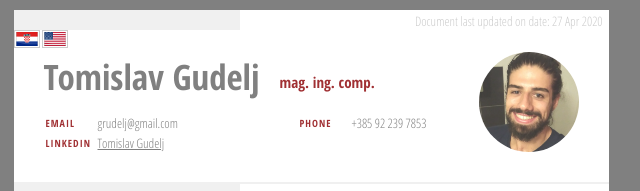
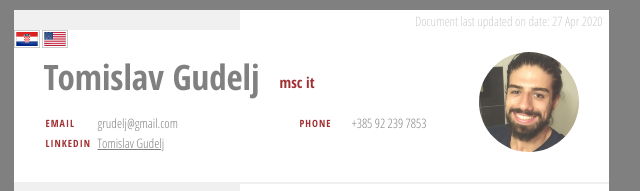
Before and after one commit to deljgu/deljgu.github.io, a plain HTML site: page docs/index.html in a window 1280 px wide. Shown: the top 191 px of the page, 329-969 px from the left. Drawn offline with Linux system fonts and the light colour scheme.

Commit message:
Minor update.

```diff
--- a/docs/index.html
+++ b/docs/index.html
@@ -331,7 +331,7 @@
             <br />
             <div class="section heading">
                 <h1>Tomislav Gudelj</h1>
-                <h2 class="color">mag. ing. comp.</h2>
+                <h2 class="color" id="Prijevod0-1">mag. ing. comp.</h2>
                 <div id="photo"></div>
             </div>
             <div class="section">
@@ -531,6 +531,7 @@
     function changeLangCro() {
         document.getElementById("posljednjeAzuriran").innerHTML = "Dokument posljednje ažuriran na datum: 27.04.2020";
         document.getElementById("Telefon").innerHTML = "Telefon";
+        document.getElementById("Prijevod0-1").innerHTML = "mag. ing. comp.";
         document.getElementById("Prijevod0").innerHTML = "Vještine";
         document.getElementById("Prijevod1").innerHTML = "Tehničke Vještine";
         document.getElementById("Prijevod2").innerHTML = "Ostale Vještine";
@@ -585,6 +586,7 @@
     function changeLangUsa() {
         document.getElementById("posljednjeAzuriran").innerHTML = "Document last updated on date: 27 Apr 2020";
         document.getElementById("Telefon").innerHTML = "Phone";
+        document.getElementById("Prijevod0-1").innerHTML = "MSc IT";
         document.getElementById("Prijevod0").innerHTML = "Skills";
         document.getElementById("Prijevod1").innerHTML = "Technical Skills";
         document.getElementById("Prijevod2").innerHTML = "Other Skills";
```
